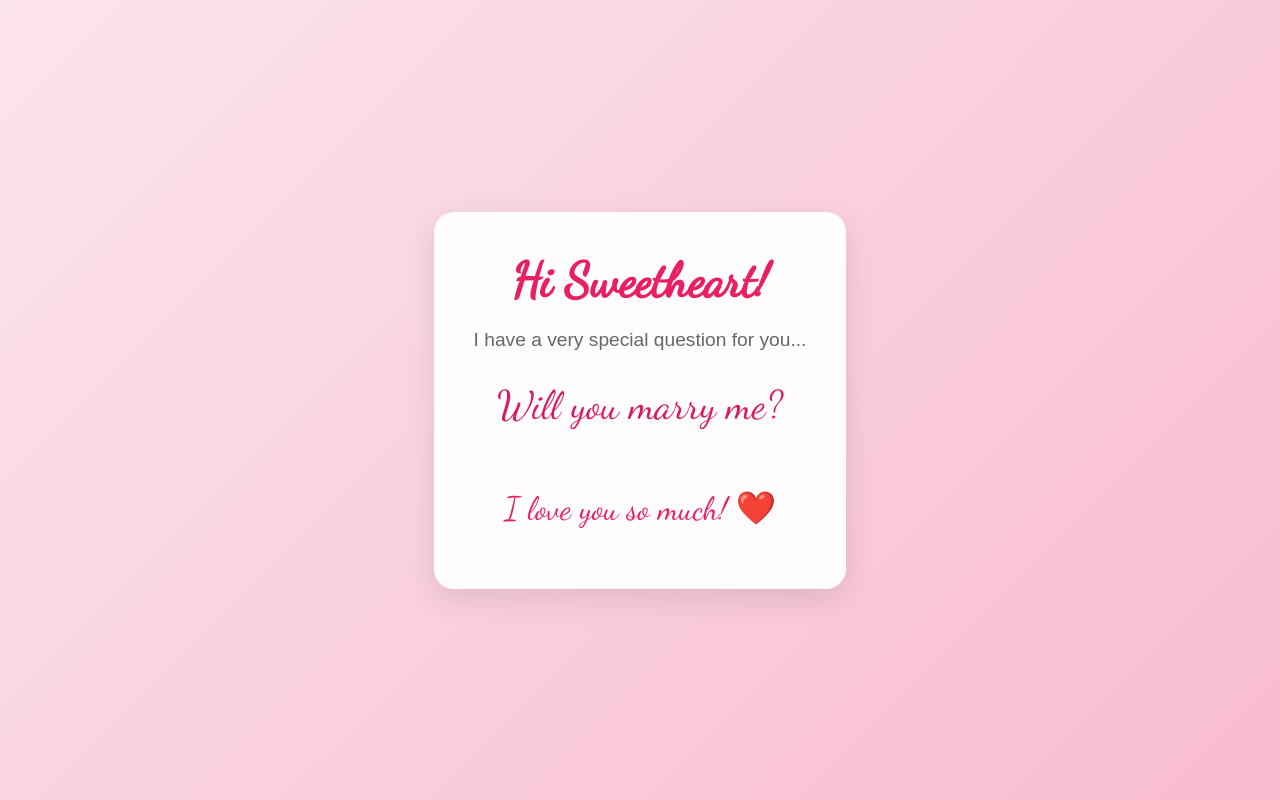
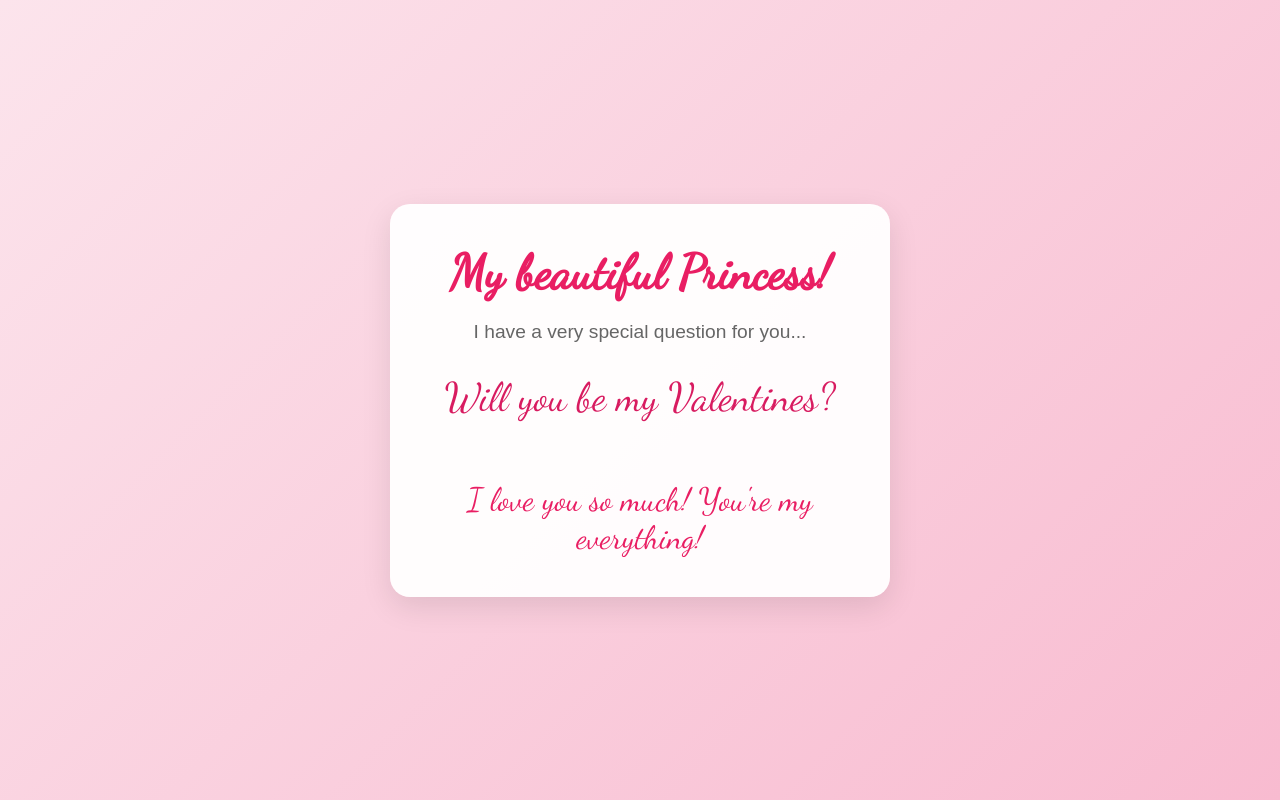
Before and after one commit to arfinuddin/Shatha, a plain HTML site: page index.html in a window 1280 px wide. Both pictures are taken after a click on the button "Yes". Drawn offline with Linux system fonts and the light colour scheme.

Commit message:
Initial commit

```diff
--- a/index.html
+++ b/index.html
@@ -10,9 +10,9 @@
 <body>
     <div class="container">
         <div class="proposal-card">
-            <h1 class="greeting">Hi Sweetheart!</h1>
+            <h1 class="greeting">My beautiful Princess!</h1>
             <div class="message">I have a very special question for you...</div>
-            <div class="proposal">Will you marry me?</div>
+            <div class="proposal">Will you be my Valentines?</div>
             <div class="buttons">
                 <button id="yesBtn" class="btn yes-btn">Yes</button>
                 <button id="noBtn" class="btn no-btn">No</button>
--- a/script.js
+++ b/script.js
@@ -5,7 +5,7 @@ document.addEventListener('DOMContentLoaded', function() {
     let noBtnClickCount = 0;
 
     yesBtn.addEventListener('click', function() {
-        response.textContent = "I love you so much! ❤️";
+        response.textContent = "I love you so much! You're my everything!";
         response.classList.add('heart-beat');
         yesBtn.style.display = 'none';
         noBtn.style.display = 'none';
```
